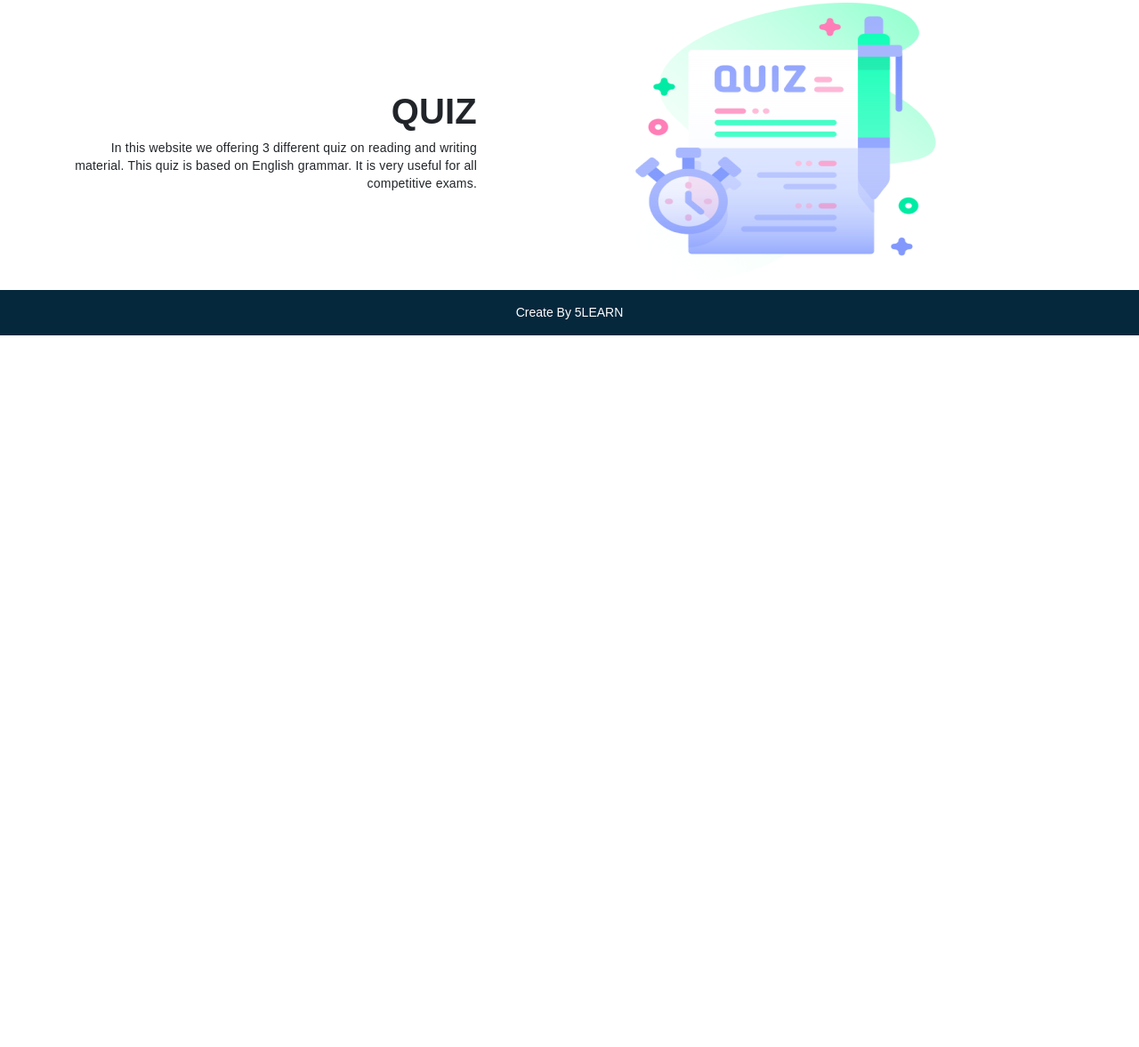
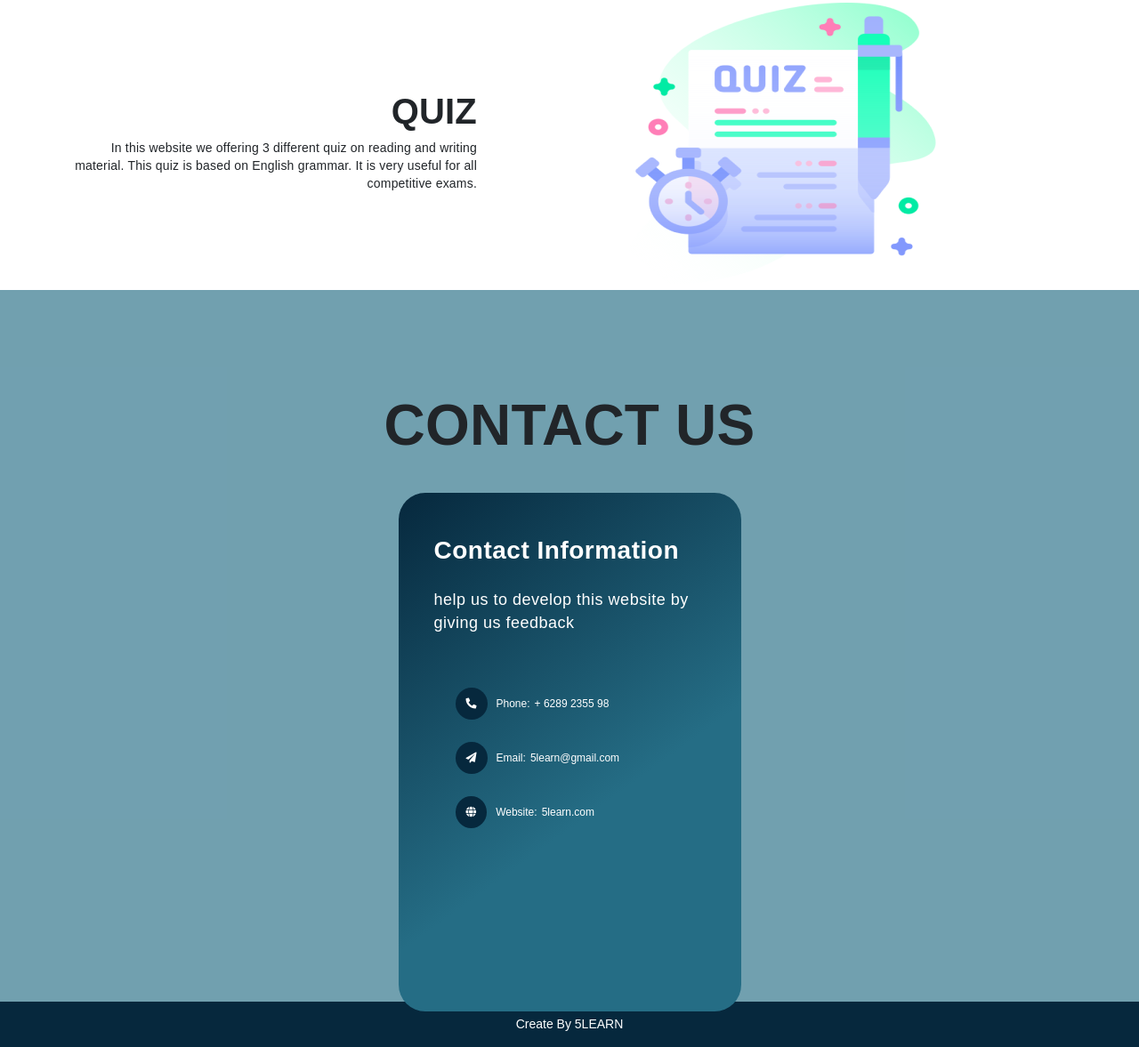
Before and after one commit to Andik1402/5LEARN.github.io, a plain HTML site: page index.html in a window 1280 px wide. Shown: the part 2890-4067 px from the top of the page at 89% size. Before the commit the page ends 3267 px from the top, so only its background shows below. Drawn offline with nearby package versions, Linux system fonts and the light colour scheme; files whose address does not match are found by name.

Commit message:
update_1.1

```diff
--- a/css/style.css
+++ b/css/style.css
@@ -241,7 +241,8 @@ section.feature {
 }
 .box-wrapper {
   position: relative;
-  display: table;
+  display: flex;
+  justify-content: center;
   width: 1100px;
   margin: auto;
   margin-top: 35px;
@@ -251,9 +252,9 @@ section.feature {
   width: 35%;
   height: 583px;
   padding: 40px;
-  float: left;
+  float:center;
   display: block;
-  border-radius: 30px 0px 0px 30px;
+  border-radius: 30px 30px 30px 30px;
   background: linear-gradient(144deg, #06283d 0%, #256d85 60%);
   color: #fff;
 }
--- a/index.html
+++ b/index.html
@@ -167,7 +167,7 @@
       </div>
     </section>
 
-    <!-- <section id="section-wrapper">
+    <section id="section-wrapper">
       <h1 class="fw-bold text-center mt-5 pt-5">CONTACT US</h1>
       <div class="box-wrapper mt-5">
         <div class="info-wrap">
@@ -188,7 +188,7 @@
             </li>
           </ul>
         </div>
-        <div class="form-wrap">
+        <!-- <div class="form-wrap">
           <form action="#" method="POST">
             <h2 class="form-title">Send us a message</h2>
             <div class="form-fields">
@@ -210,9 +210,9 @@
             </div>
             <input type="submit" value="Send Message" class="submit-button" />
           </form>
-        </div>
+        </div> -->
       </div>
-    </section> -->
+    </section>
 
     <footer class="footer">Create By 5LEARN</footer>
 
```
